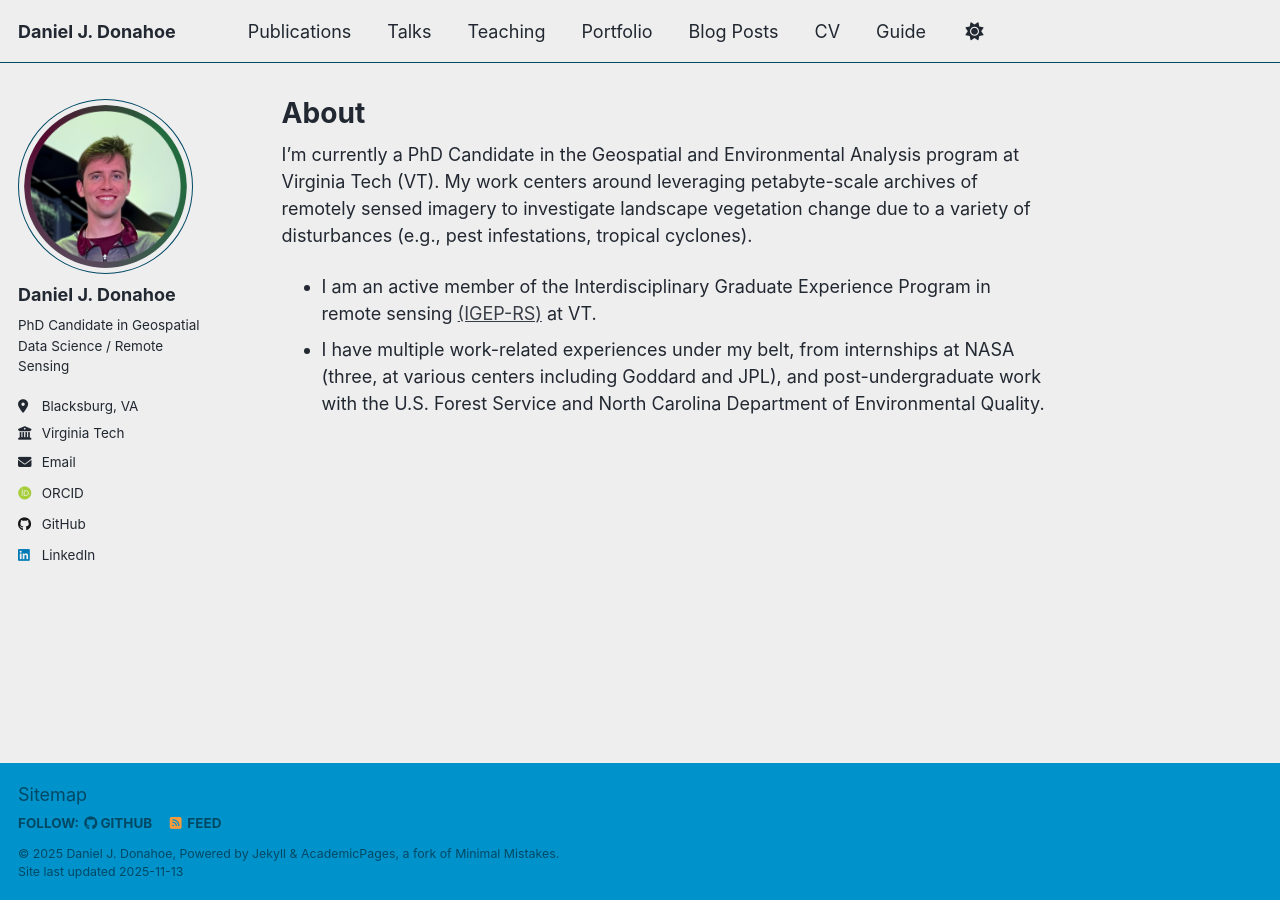
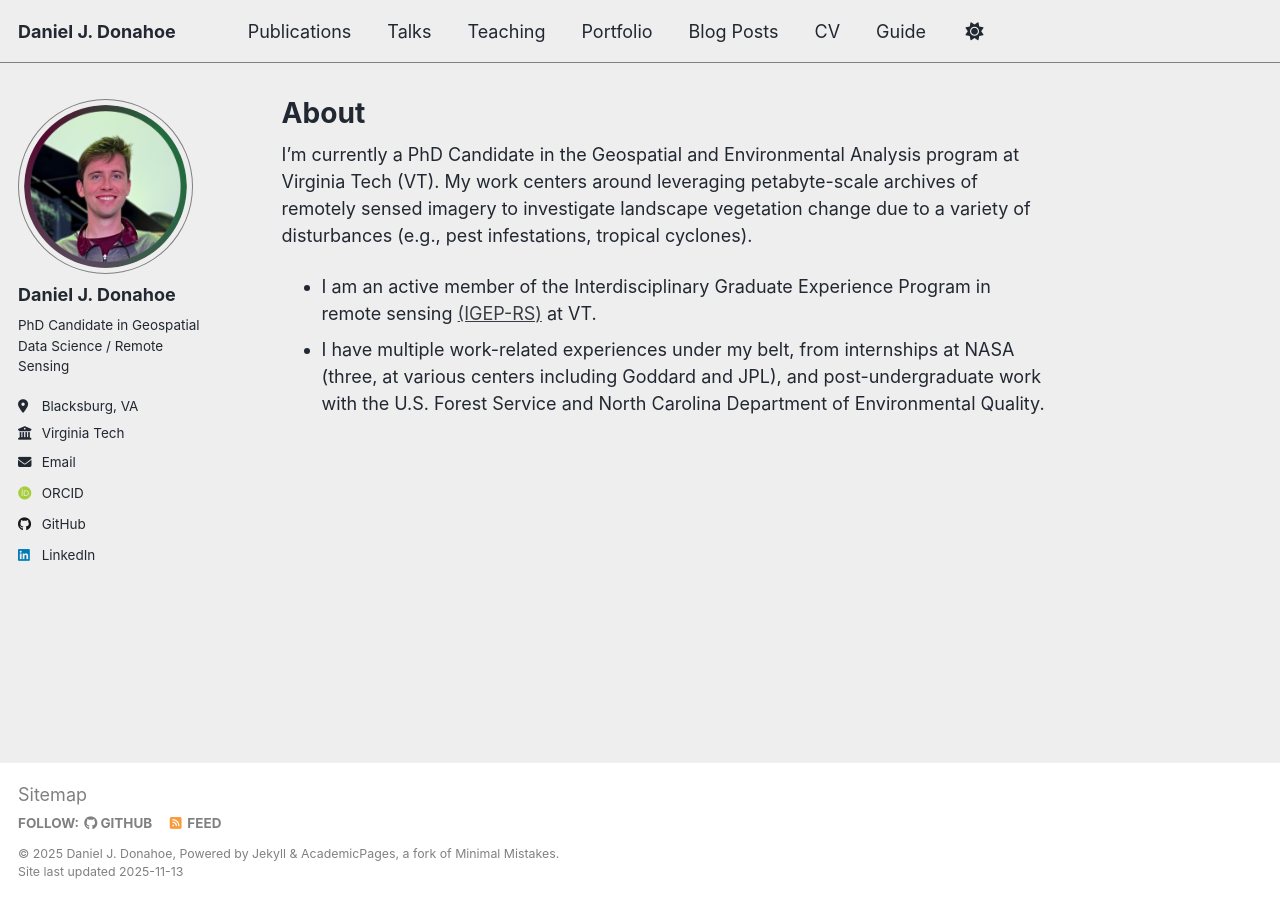
Before and after one commit to outdoorCoding/outdoorCoding.github.io, a Jekyll site: the page built from _pages/about.md, in a window 1280 px wide. Built offline with Jekyll 4.4.1, drawn with Linux system fonts in a browser that asks for light colours; some web fonts are replaced; a script that is not in the unit is left out.

Commit message:
changing site theme.

```diff
--- a/_sass/theme/_air_light.scss
+++ b/_sass/theme/_air_light.scss
@@ -3,7 +3,7 @@
    ========================================================================== */
 
 /* Color codes used for the theme */
-$primary-color              : #0092ca;
+$primary-color              : #fff;
 $dark-primary-color         : mix(#000, $primary-color, 40%);
 $darker-primary-color       : mix(#000, $primary-color, 60%);
 $light-primary-color        : mix(#000, $primary-color, 50%);
```
